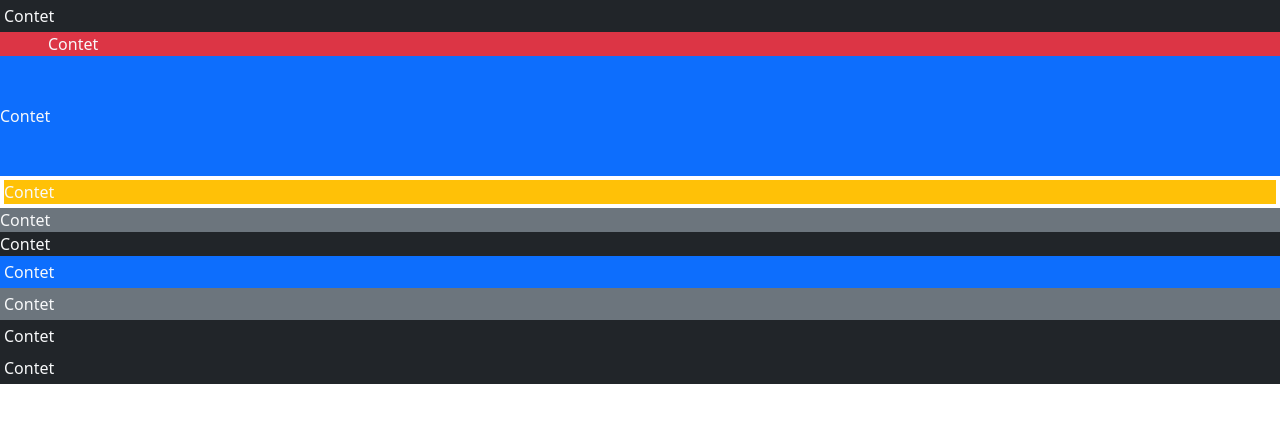
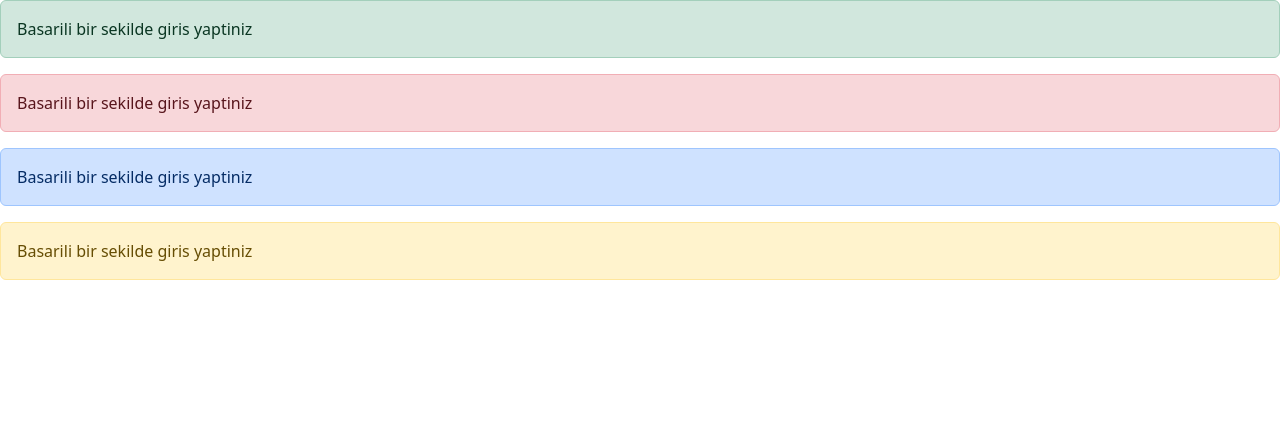
Before and after one commit to ahmetcng33/180-days-dev, a plain HTML site: page Day12/bootstrap2.html in a window 1280 px wide. Drawn offline with nearby package versions, Linux system fonts and the light colour scheme.

Commit message:
bootstrap alert

```diff
--- a/Day12/bootstrap2.html
+++ b/Day12/bootstrap2.html
@@ -10,22 +10,23 @@
 
     <!-- Background, Text -->
 
-    <div class="bg-dark p-1 text-light">Contet</div>
-    <!-- her bir artışta 0.25 artar -->
-    <!-- sadece sağdan vermek için pr-1 -->
+    <!-- <div class="bg-dark p-1 text-light">Contet</div>
+    her bir artışta 0.25 artar
+    sadece sağdan vermek için pr-1
     <div class="bg-danger px-5 text-light">Contet</div>
-    <!-- hem sağ hem sol için px-5 -->
+    hem sağ hem sol için px-5
     <div class="bg-primary py-5 text-light">Contet</div>
     <div class="bg-warning m-1 text-light">Contet</div>
     <div class="bg-secondary mr-1 text-light">Contet</div>
-    <div class="bg-dark text-light">Contet</div>
-
-    <div class="bg-primary p-1 text-light">Contet</div>
-    <div class="bg-secondary p-1 text-light">Contet</div>
-    <div class="bg-dark p-1 text-light">Contet</div>
-    <div class="bg-dark p-1 text-light">Contet</div>
+    <div class="bg-dark text-light">Contet</div> -->
 
 
+    <!-- Alert -->
+
+    <div class="alert alert-success">Basarili bir sekilde giris yaptiniz</div>
+    <div class="alert alert-danger">Basarili bir sekilde giris yaptiniz</div>
+    <div class="alert alert-primary">Basarili bir sekilde giris yaptiniz</div>
+    <div class="alert alert-warning">Basarili bir sekilde giris yaptiniz</div>
 
     <script src="https://cdn.jsdelivr.net/npm/bootstrap@5.3.2/dist/js/bootstrap.bundle.min.js" integrity="sha384-C6RzsynM9kWDrMNeT87bh95OGNyZPhcTNXj1NW7RuBCsyN/o0jlpcV8Qyq46cDfL" crossorigin="anonymous"></script>
 </body>
```
